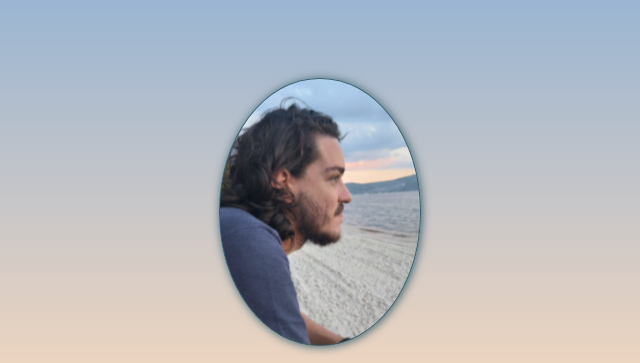
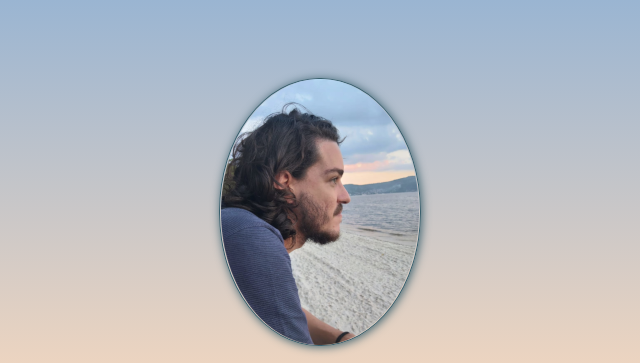
Before and after one commit to luizfernandolpp/projeto-social-tree, a plain HTML site: page index.html in a window 1280 px wide. Shown: the top 363 px of the page, 320-960 px from the left. Drawn offline with Linux system fonts and the light colour scheme.

Commit message:
Imagem de perfil

```diff
--- a/estilo/style.css
+++ b/estilo/style.css
@@ -43,14 +43,8 @@ section#foto{
     border: 1px solid var(--paynes-gray);
     box-shadow: 1px 1px 10px 0px var(--paynes-gray);
 
+}
 
-    background-image: url('../imagens/img-perfil.png');
-    background-position: center center;
-    background-repeat: no-repeat;
-
-
-
-}
 
 header h1{
     text-align: center;
--- a/index.html
+++ b/index.html
@@ -11,7 +11,9 @@
 <body>
 
         <header>
-            <section id="foto"></section>
+            <section id="foto">
+                <img src="./imagens/img-perfil-pq.png" alt="Foto de Perfil" title="Foto de Perfil">
+            </section>
             <section id="nome"><h1>@luizfernandolpp</h1></section>
         </header>
         <main>
```
Also changed, not shown: imagens/img-perfil-pq.png (added), imagens/img-perfil.png (deleted).
